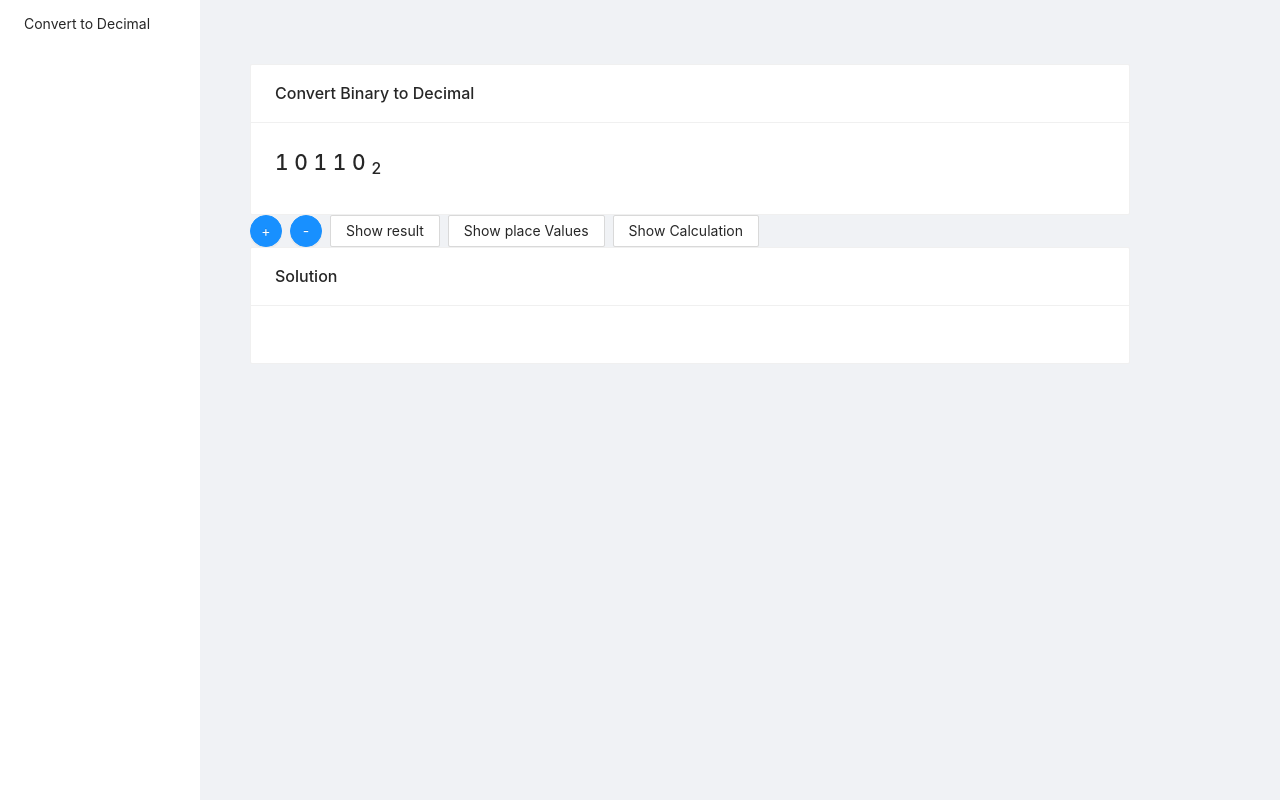
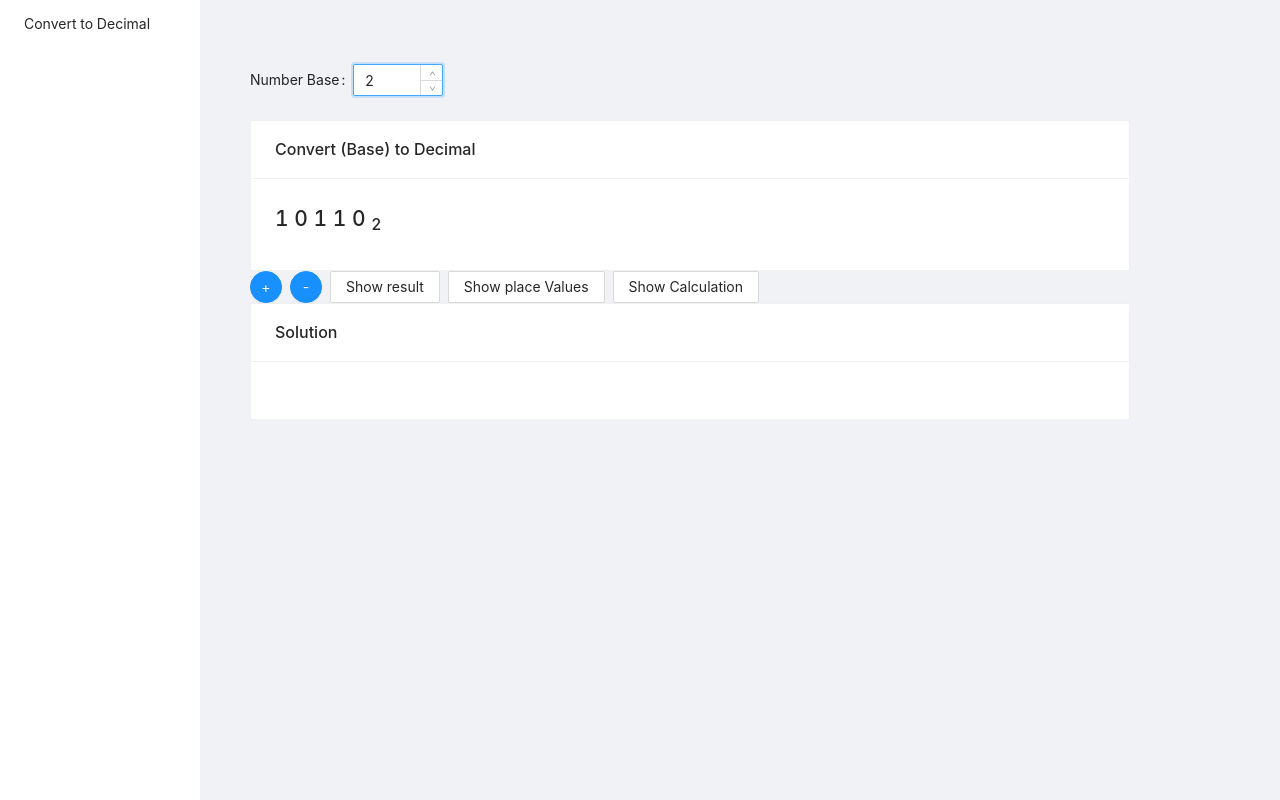
Before and after one commit to jarrodmedrano/binary-quiz, a React (Create React App) app: page / in a window 1280 px wide. Built offline with nearby package versions, Linux system fonts and the light colour scheme.

Commit message:
adding a number base

```diff
--- a/src/components/ToDecimal/ToDecimal.tsx
+++ b/src/components/ToDecimal/ToDecimal.tsx
@@ -1,7 +1,6 @@
-import { Button, Card, Col, Layout, Row, Space } from 'antd';
+import { Button, Card, Col, Form, InputNumber, Layout, Row, Space } from 'antd';
 import React, { ReactElement, useEffect, useState } from 'react';
 import './ToDecimal.css';
-const { Meta } = Card;
 const { Header } = Layout;
 
 interface IPlaceValue {
@@ -10,6 +9,7 @@ interface IPlaceValue {
 }
 
 function ToDecimal() {
+  const [numberBase, setNumberBase] = useState<number>(2);
   const [digits, setDigits] = useState<number>(0);
   const [binaryNum, setBinaryNum] = useState<string>('');
   const [placeValueMap, setPlaceValueMap] = useState<IPlaceValue[]>([]);
@@ -39,7 +39,7 @@ function ToDecimal() {
       }
       return {
         digit: int,
-        placeValue: Math.pow(2, index),
+        placeValue: Math.pow(numberBase, index),
       };
     });
 
@@ -70,7 +70,6 @@ function ToDecimal() {
       if (curr.digit === '0') {
         return acc;
       }
-      // setAdditionString(`${curr.placeValue} + ${acc}`);
       return curr.placeValue + acc;
     }, 0);
 
@@ -83,13 +82,13 @@ function ToDecimal() {
 
   useEffect(() => {
     mapPlaceValues(binaryNum);
-  }, [binaryNum]);
+  }, [binaryNum, numberBase]);
 
   useEffect(() => {
     binaryToDec();
     renderString();
     renderSolution();
-  }, [placeValueMap, showPlaceValue]);
+  }, [placeValueMap, showPlaceValue, numberBase]);
 
   useEffect(() => {
     setDigits(5);
@@ -117,15 +116,33 @@ function ToDecimal() {
     setShowSolution(!showSolution);
   }, [showSolution]);
 
+  function onBaseChange(val: number): void {
+    setNumberBase(val);
+  }
+
   return (
     <div className="BinaryToDecimal">
       <Header style={{ background: 'transparent' }} />
       <Row gutter={[16, 16]}>
         <Col span={24}>
+          <Form.Item label="Number Base">
+            <InputNumber
+              name="base"
+              min={1}
+              max={100}
+              defaultValue={numberBase}
+              onChange={onBaseChange}
+              autoFocus={true}
+            />
+          </Form.Item>
+        </Col>
+      </Row>
+      <Row gutter={[16, 16]}>
+        <Col span={24}>
           <Card
-            title="Convert Binary to Decimal"
+            title="Convert (Base) to Decimal"
           >
-            <h2>{renderedString}<sub>2</sub></h2>
+            <h2>{renderedString}<sub>{numberBase}</sub></h2>
           </Card>
         </Col>
       </Row>
```
